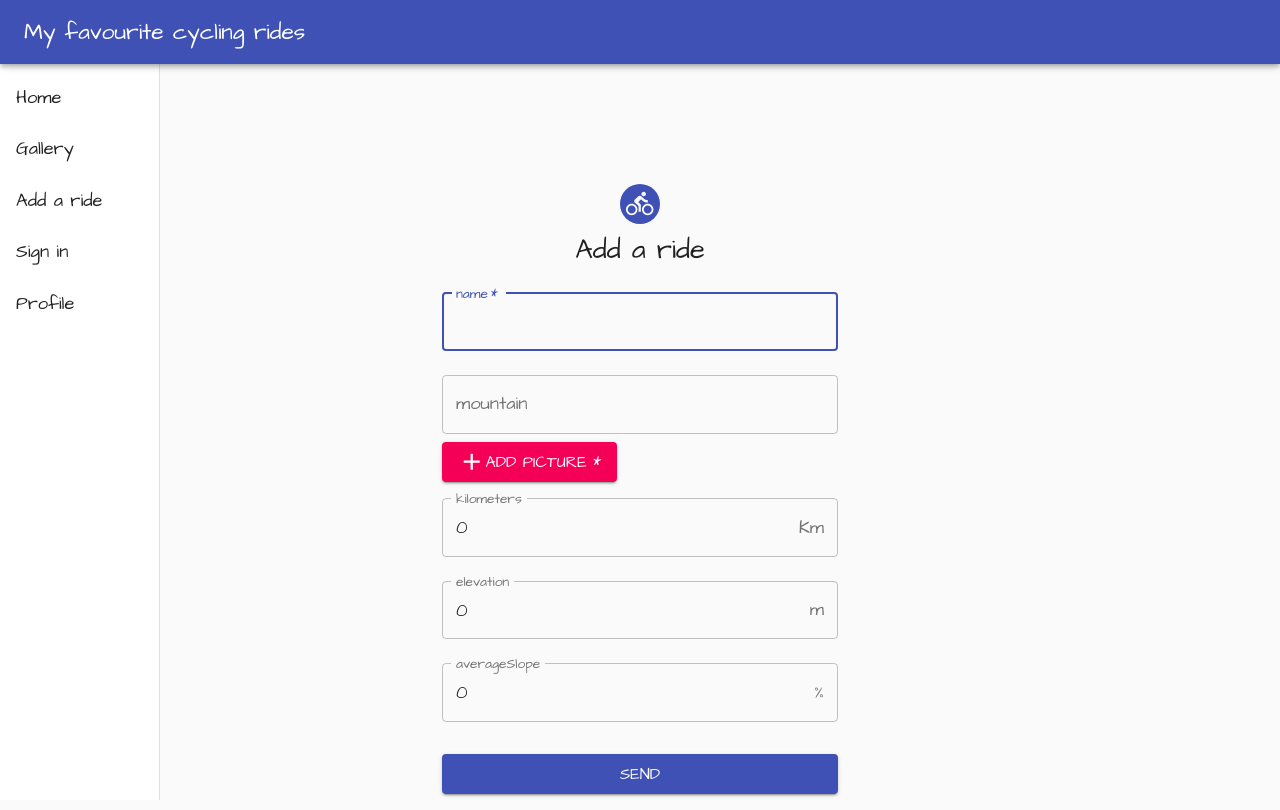
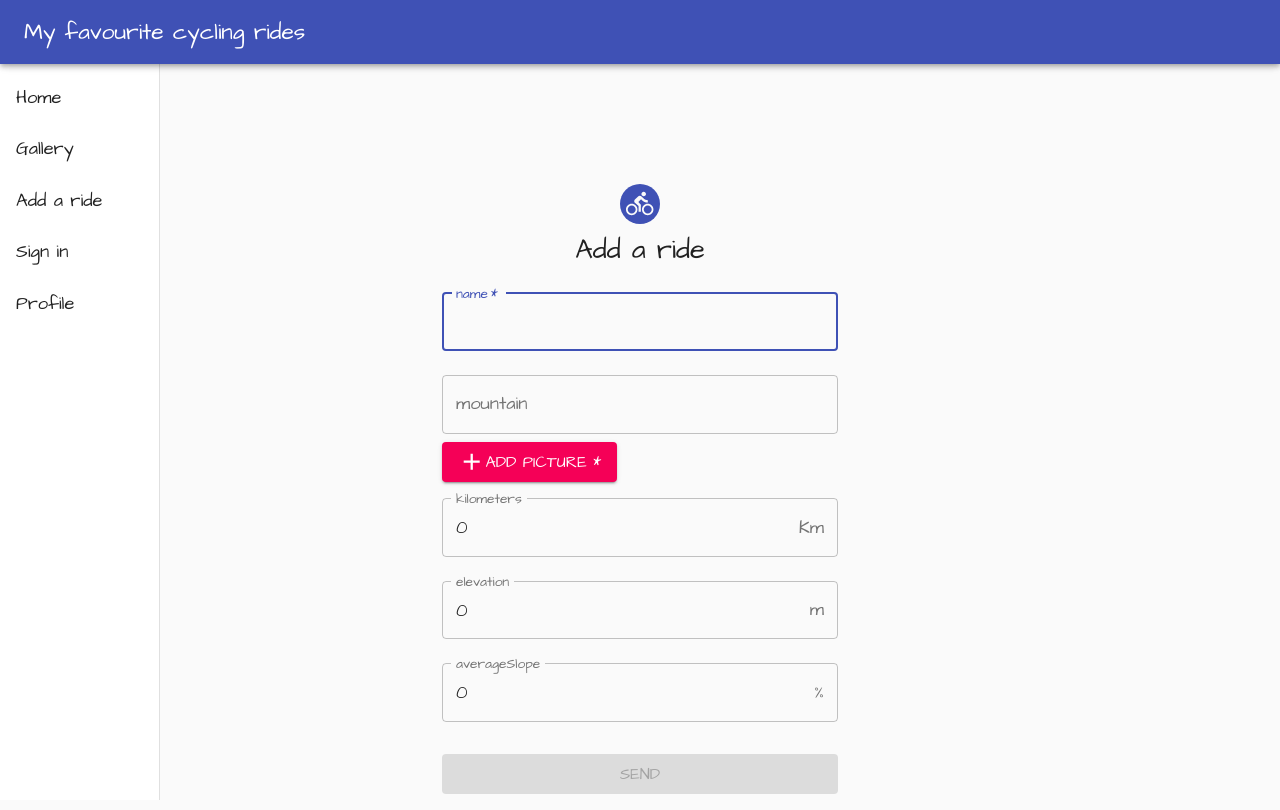
Before and after one commit to ln56b/reactjs-express-node-mysql-MyFavouriteCyclingRides, a React (Create React App) app in the folder frontend/: page /add-ride in a window 1280 px wide. Built offline with nearby package versions, Linux system fonts and the light colour scheme.

Commit message:
disabled submit if invalid Form

```diff
--- a/frontend/src/components/CyclingRides.jsx
+++ b/frontend/src/components/CyclingRides.jsx
@@ -36,7 +36,7 @@ function CyclingRides() {
 		type: '',
 	});
 
-	let history = useHistory();
+	const history = useHistory();
 	const { getConfirmation } = useConfirmationDialog();
 
 	const getRides = () => {
@@ -142,6 +142,8 @@ function CyclingRides() {
 		setSelectedPicture(picture);
 	};
 
+	const isValidForm = ride.name && selectedPicture ? true : false;
+
 	return (
 		<div className="cycling-rides">
 			<ResponsiveDrawer />
@@ -160,6 +162,7 @@ function CyclingRides() {
 					saveRide={saveRide}
 					handleInputChange={handleInputChange}
 					selectPicture={selectPicture}
+					isValidForm={isValidForm}
 				/>
 			</Route>
 			<Route path="/rides/:id">
--- a/frontend/src/components/RideForm.jsx
+++ b/frontend/src/components/RideForm.jsx
@@ -32,7 +32,13 @@ const useStyles = makeStyles((theme) => ({
 	},
 }));
 
-function RideForm({ ride, saveRide, handleInputChange, selectPicture }) {
+function RideForm({
+	ride,
+	saveRide,
+	handleInputChange,
+	selectPicture,
+	isValidForm,
+}) {
 	const classes = useStyles();
 
 	return (
@@ -181,6 +187,7 @@ function RideForm({ ride, saveRide, handleInputChange, selectPicture }) {
 						variant="contained"
 						className={classes.submit}
 						color="primary"
+						disabled={!isValidForm}
 					>
 						Send
 					</Button>
```
